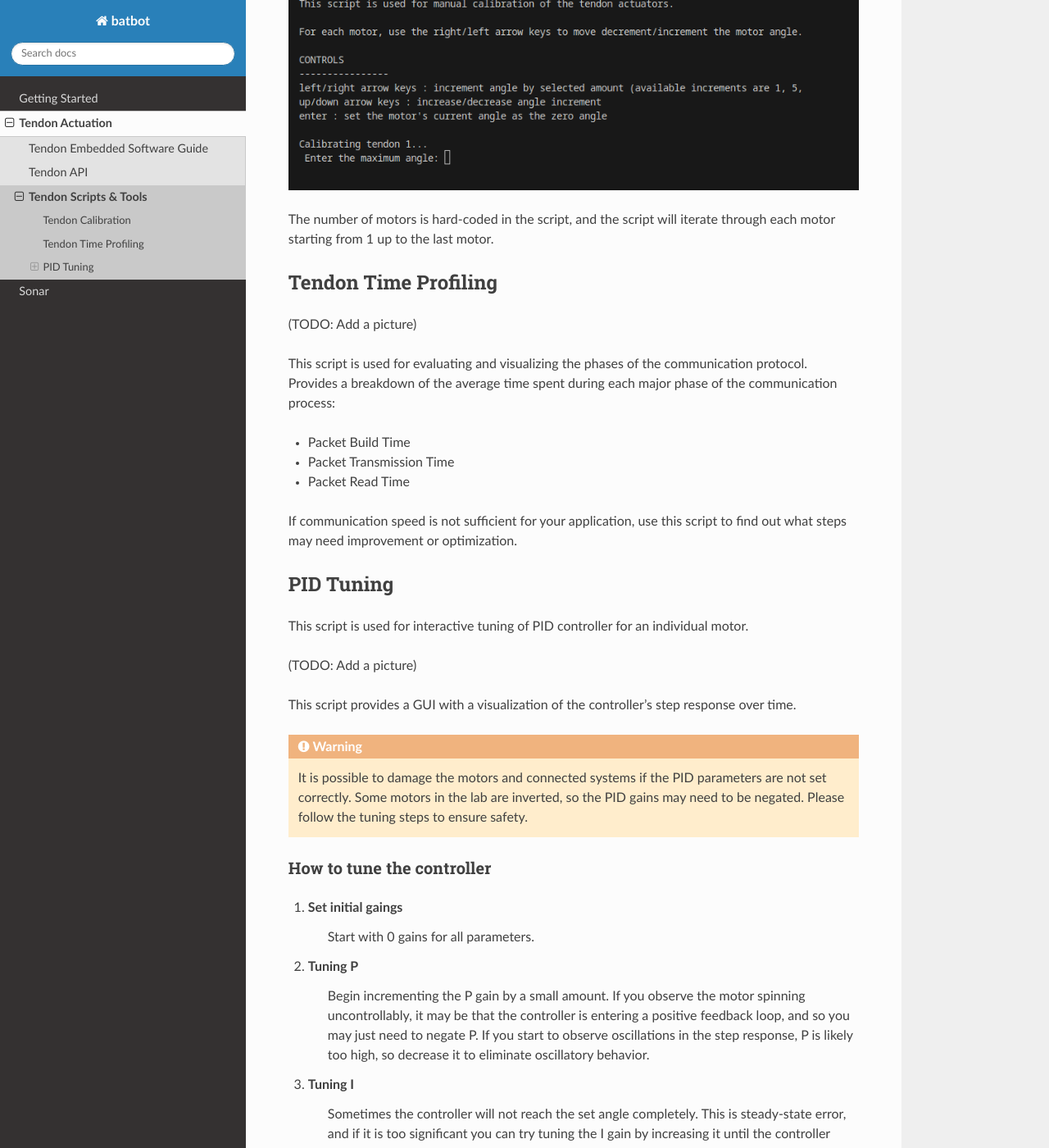
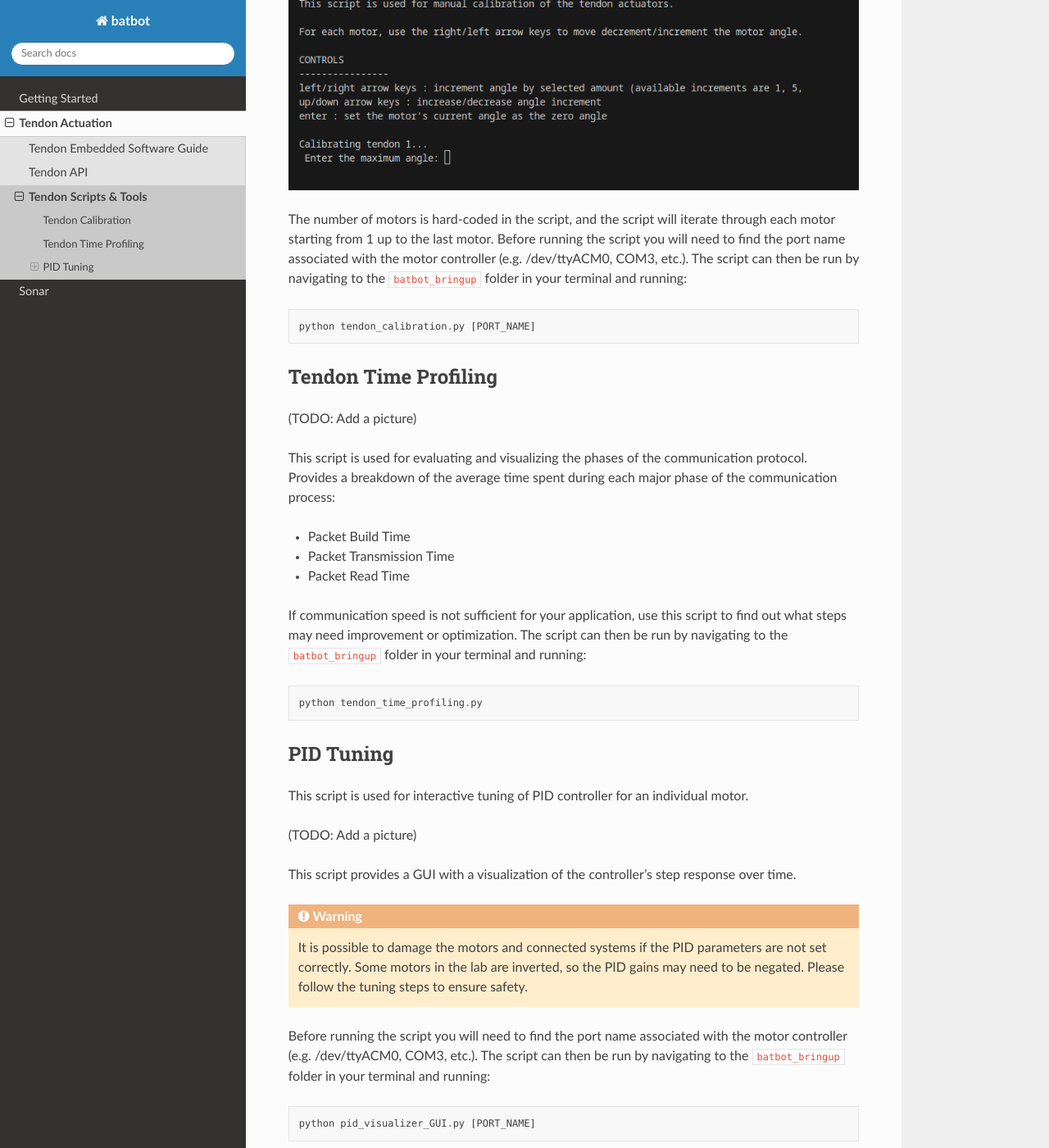
Before and after one commit to BIST-Research/batbot, a Sphinx documentation site: the page built from doc/source/tendon_actuation/scripts_tools.rst, in a window 1280 px wide and 1400 px high, scrolled down 371 px. Shown: the whole window at 82% size. Built offline with Sphinx 7.4.7 and the Read the Docs theme 3.1.0, drawn with Linux system fonts in a browser that asks for light colours.

Commit message:
added some extra info

```diff
--- a/doc/source/getting_started/software_setup.rst
+++ b/doc/source/getting_started/software_setup.rst
@@ -74,7 +74,9 @@ To install the embedded software for the tendon actuation application, follow th
     TODO: Add image of successful upload.
 
 4. Verifying the upload
-    TODO: There isn't really an easy quick way to verify the upload (besides running it with motors), but maybe we can add a simple test that can be run to verify that the code is running correctly.
+    After installing the :ref:`Python scripts and APIs <tendon-scripts>`, try running one of the scripts (the tendon calibration script is probably best).
+    The microcontroller should light up with flashing yellow LEDs while using the script, which indicates that serial communication is happening.
+    This script can also be used to verify that motor control is working.
 
 For more information on the Tendon Actuation embedded software, refer to :ref:`tendon-embedded-software`.
 
--- a/doc/source/tendon_actuation/embedded_software.rst
+++ b/doc/source/tendon_actuation/embedded_software.rst
@@ -11,6 +11,10 @@ The embedded software for the tendon actuation system performs the dedicated tas
 
 The software depends on an independently developed Hardware Abstraction Layer (HAL) developed by the BIST team, which can be found `here <https://github.com/BIST-Research/EBatLib>`_.
 This project automatically includes the HAL using PlatformIO's library management system, so no further action is required to use it.
+To develop the HAL and any other bare-metal funcionality, please refer to the following resources below:
+
+- **Pinout**: https://learn.adafruit.com/adafruit-grand-central/pinouts
+- **Chip reference manual**: https://ww1.microchip.com/downloads/aemDocuments/documents/MCU32/ProductDocuments/DataSheets/SAM-D5x-E5x-Family-Data-Sheet-DS60001507.pdf
 
 *************
 Motor Control
--- a/doc/source/tendon_actuation/scripts_tools.rst
+++ b/doc/source/tendon_actuation/scripts_tools.rst
@@ -15,6 +15,11 @@ This is python script acts as CLI tool for calibrating the motors. It is intende
 .. image:: ../img/tendon-calibration.png
 
 The number of motors is hard-coded in the script, and the script will iterate through each motor starting from 1 up to the last motor.
+Before running the script you will need to find the port name associated with the motor controller (e.g. /dev/ttyACM0, COM3, etc.).
+The script can then be run by navigating to the ``batbot_bringup`` folder in your terminal and running:
+::
+
+    python tendon_calibration.py [PORT_NAME]
 
 Tendon Time Profiling
 ---------------------
@@ -29,6 +34,10 @@ Provides a breakdown of the average time spent during each major phase of the co
 - Packet Read Time
 
 If communication speed is not sufficient for your application, use this script to find out what steps may need improvement or optimization.
+The script can then be run by navigating to the ``batbot_bringup`` folder in your terminal and running:
+::
+
+    python tendon_time_profiling.py
 
 PID Tuning
 ----------
@@ -44,6 +53,12 @@ This script provides a GUI with a visualization of the controller's step respons
     It is possible to damage the motors and connected systems if the PID parameters are not set correctly.
     Some motors in the lab are inverted, so the PID gains may need to be negated.
     Please follow the tuning steps to ensure safety.
+
+Before running the script you will need to find the port name associated with the motor controller (e.g. /dev/ttyACM0, COM3, etc.).
+The script can then be run by navigating to the ``batbot_bringup`` folder in your terminal and running:
+::
+
+    python pid_visualizer_GUI.py [PORT_NAME]
 
 How to tune the controller
 ^^^^^^^^^^^^^^^^^^^^^^^^^^^^
```
